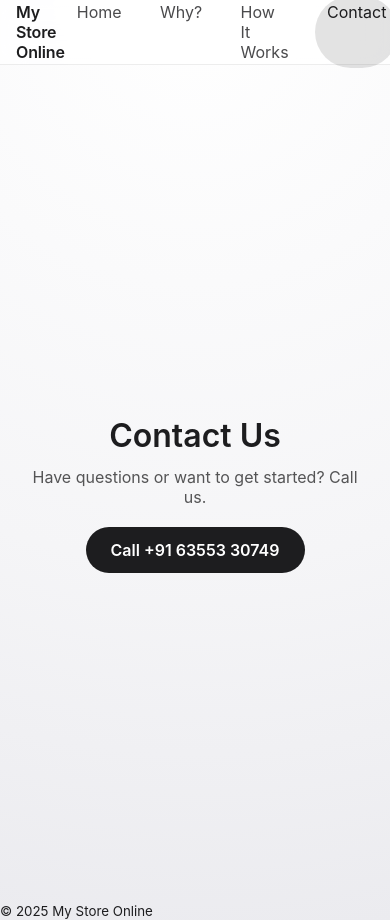
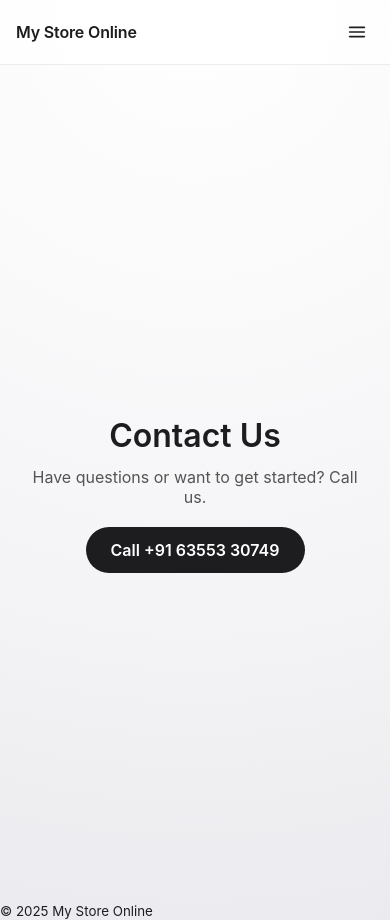
Before and after one commit to mystoreonlinein-blip/mystoreonlinein-blip, a Jekyll site: the page built from contact.html, in a window 390 px wide. Built offline with Jekyll 4.4.1, drawn with Linux system fonts in a browser that asks for light colours.

Commit message:
implement hamburger

```diff
--- a/_includes/header.html
+++ b/_includes/header.html
@@ -1,7 +1,12 @@
 <header class="site-header" role="banner">
   <div class="site-header__wrap">
     <a class="site-header__brand" href="{{ '/' | relative_url }}">{{ site.title }}</a>
-    <nav class="site-header__nav" aria-label="Primary">
+    <button class="site-header__toggle" aria-label="Toggle navigation" aria-controls="primary-nav" aria-expanded="false">
+      <svg width="22" height="22" viewBox="0 0 24 24" fill="none" xmlns="http://www.w3.org/2000/svg" aria-hidden="true">
+        <path d="M4 7h16M4 12h16M4 17h16" stroke="currentColor" stroke-width="1.8" stroke-linecap="round"/>
+      </svg>
+    </button>
+    <nav id="primary-nav" class="site-header__nav" aria-label="Primary">
       <a class="site-header__link{% if page.url == '/home.html' %} is-active{% endif %}" href="{{ '/home.html' | relative_url }}">Home</a>
       <a class="site-header__link{% if page.url == '/why-go-online.html' %} is-active{% endif %}" href="{{ '/why-go-online.html' | relative_url }}">Why?</a>
       <a class="site-header__link{% if page.url == '/how-it-works.html' %} is-active{% endif %}" href="{{ '/how-it-works.html' | relative_url }}">How It Works</a>
@@ -9,3 +14,47 @@
     </nav>
   </div>
 </header>
+<script>
+  (function() {
+    var header = document.querySelector('.site-header');
+    var btn = document.querySelector('.site-header__toggle');
+    var nav = document.getElementById('primary-nav');
+    if (!header || !btn || !nav) return;
+
+    function applyLayout() {
+      var isMobile = window.matchMedia('(max-width: 720px)').matches;
+      if (isMobile) {
+        // Show nav only when header has is-open
+        if (header.classList.contains('is-open')) {
+          nav.removeAttribute('hidden');
+          btn.setAttribute('aria-expanded', 'true');
+        } else {
+          nav.setAttribute('hidden', '');
+          btn.setAttribute('aria-expanded', 'false');
+        }
+      } else {
+        // Desktop: ensure nav visible and toggle collapsed
+        header.classList.remove('is-open');
+        nav.removeAttribute('hidden');
+        btn.setAttribute('aria-expanded', 'false');
+      }
+    }
+
+    btn.addEventListener('click', function () {
+      header.classList.toggle('is-open');
+      applyLayout();
+    });
+
+    // Close menu when a link is clicked (mobile UX)
+    nav.addEventListener('click', function(e){
+      if (e.target && e.target.matches('a')) {
+        header.classList.remove('is-open');
+        applyLayout();
+      }
+    });
+
+    // Re-evaluate on resize or orientation change
+    window.addEventListener('resize', applyLayout);
+    applyLayout();
+  })();
+  </script>
--- a/assets/css/theme.css
+++ b/assets/css/theme.css
@@ -43,6 +43,19 @@ body { padding-top: var(--header-h); }
 
 .site-header__nav { display: inline-flex; gap: 0.9rem; }
 
+/* Mobile nav toggle (hidden by default) */
+.site-header__toggle {
+  display: none !important;
+  appearance: none;
+  -webkit-appearance: none;
+  border: 0;
+  background: transparent;
+  color: inherit;
+  padding: 0.4rem;
+  border-radius: 8px;
+  cursor: pointer;
+}
+
 .site-header__link {
   color: rgba(29, 29, 31, 0.8);
   text-decoration: none;
@@ -74,3 +87,31 @@ body { padding-top: var(--header-h); }
     color: #f5f5f7;
   }
 }
+
+/* Responsive: collapse nav into hamburger */
+@media (max-width: 720px) {
+  .site-header__wrap { justify-content: space-between; }
+  .site-header__toggle { display: inline-flex !important; align-items: center; justify-content: center; }
+  .site-header__nav {
+    position: absolute;
+    top: var(--header-h);
+    right: 0;
+    left: 0;
+    display: none !important;
+    flex-direction: column;
+    gap: 0.25rem;
+    padding: 0.5rem;
+    background: rgba(255, 255, 255, 0.92);
+    backdrop-filter: saturate(180%) blur(12px);
+    border-bottom: 1px solid rgba(29,29,31,0.08);
+  }
+  .site-header.is-open .site-header__nav { display: flex !important; }
+  .site-header__link { display: block; border-radius: 8px; }
+}
+
+@media (prefers-color-scheme: dark) and (max-width: 720px) {
+  .site-header__nav {
+    background: rgba(33, 33, 36, 0.80);
+    border-bottom-color: rgba(245, 245, 247, 0.14);
+  }
+}
```
Also changed, not shown: 5 other files.
